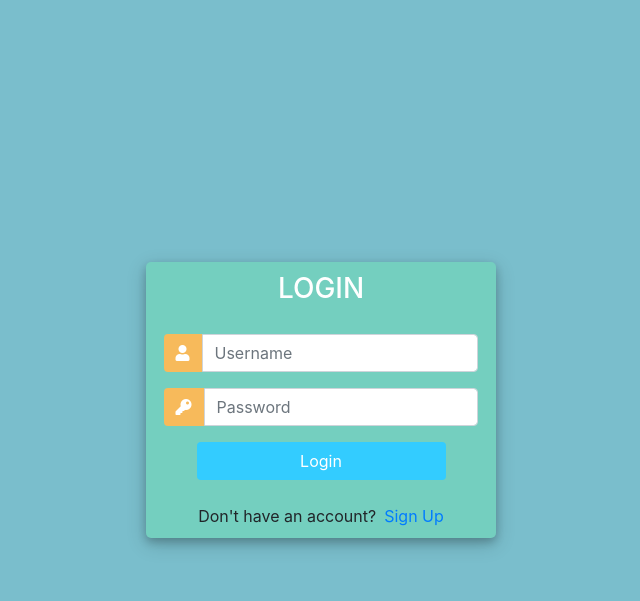
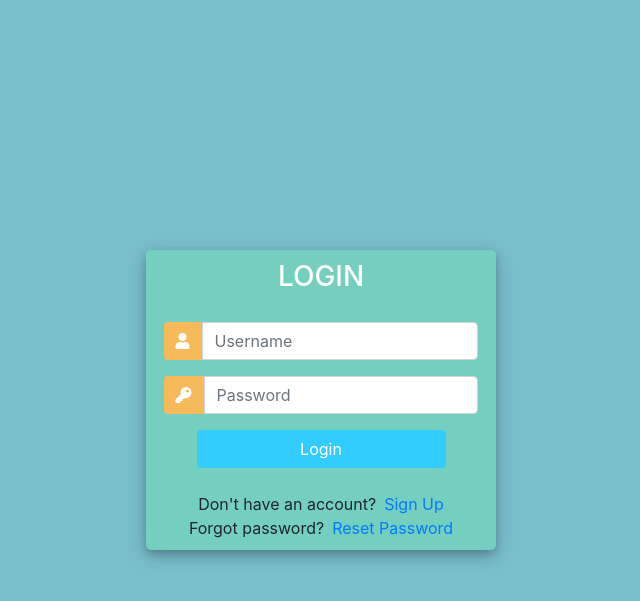
Before and after one commit to rajbahakdanyu/customer_management_app_django, a Django app: page /login/ in a window 1280 px wide. Shown: the top 601 px of the page, without its empty margins (319-959 px from the left). Run offline with Django 3.2, Linux system fonts and the light colour scheme; some libraries are stand-ins or nearby versions.

Commit message:
Finishing up

```diff
--- a/accounts/templates/accounts/login.html
+++ b/accounts/templates/accounts/login.html
@@ -137,6 +137,13 @@
               Don't have an account?
               <a href="{% url 'register' %}" class="ml-2">Sign Up</a>
             </div>
+
+            <div class="d-flex justify-content-center links">
+              Forgot password?
+              <a href="{% url 'reset_password' %}" class="ml-2"
+                >Reset Password</a
+              >
+            </div>
           </div>
         </div>
       </div>
--- /dev/null
+++ b/accounts/templates/accounts/password_rest_done.html
@@ -0,0 +1,5 @@
+<h3>Password reset complete</h3>
+
+<p>Your password has been set. You may go ahead and log in now.</p>
+
+<a href="/">Log in</a>
--- a/accounts/urls.py
+++ b/accounts/urls.py
@@ -1,4 +1,6 @@
 from django.urls import path
+from django.contrib.auth import views as auth_views
+
 from . import views
 
 urlpatterns = [
@@ -15,4 +17,17 @@ urlpatterns = [
     path('create_order/<str:pk>/', views.createOrder, name='createOrder'),
     path('update_order/<str:pk>/', views.updateOrder, name='updateOrder'),
     path('delete_order/<str:pk>/', views.deleteOrder, name='deleteOrder'),
+
+    path('reset_password/',
+        auth_views.PasswordResetView.as_view(template_name='accounts/password_reset.html'),
+        name='reset_password'),
+    path('reset_password_sent/',
+        auth_views.PasswordResetDoneView.as_view(template_name='accounts/password_reset_sent.html'),
+        name='password_reset_done'),
+    path('reset/<uidb64>/<token>/',
+        auth_views.PasswordResetConfirmView.as_view(template_name='accounts/password_reset_form.html'),
+        name='password_reset_confirm'),
+    path('reset_password_complete/',
+        auth_views.PasswordResetCompleteView.as_view(template_name='accounts/password_reset_done.html'),
+        name='password_reset_complete'),
 ]
```
Also changed, not shown: accounts/templates/accounts/password_reset.html (added, +11 -0 lines), accounts/templates/accounts/password_reset_form.html (added, +11 -0 lines), accounts/templates/accounts/password_reset_sent.html (added, +11 -0 lines), tutorial_django/settings.py (+9 -0 lines), db.sqlite3.
